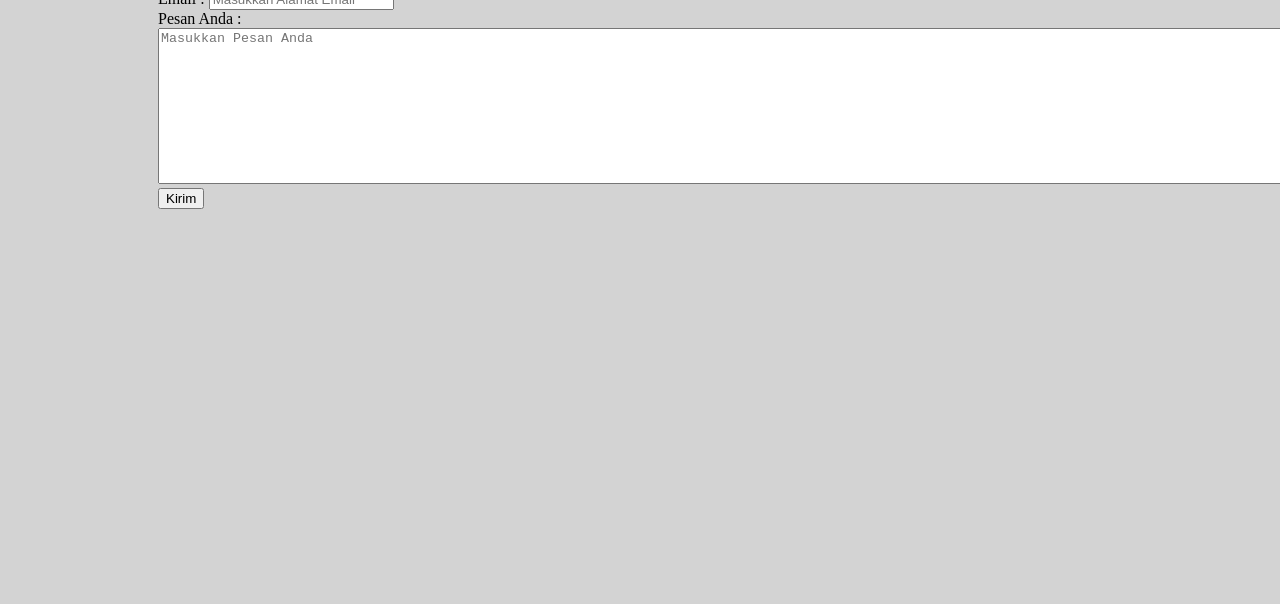
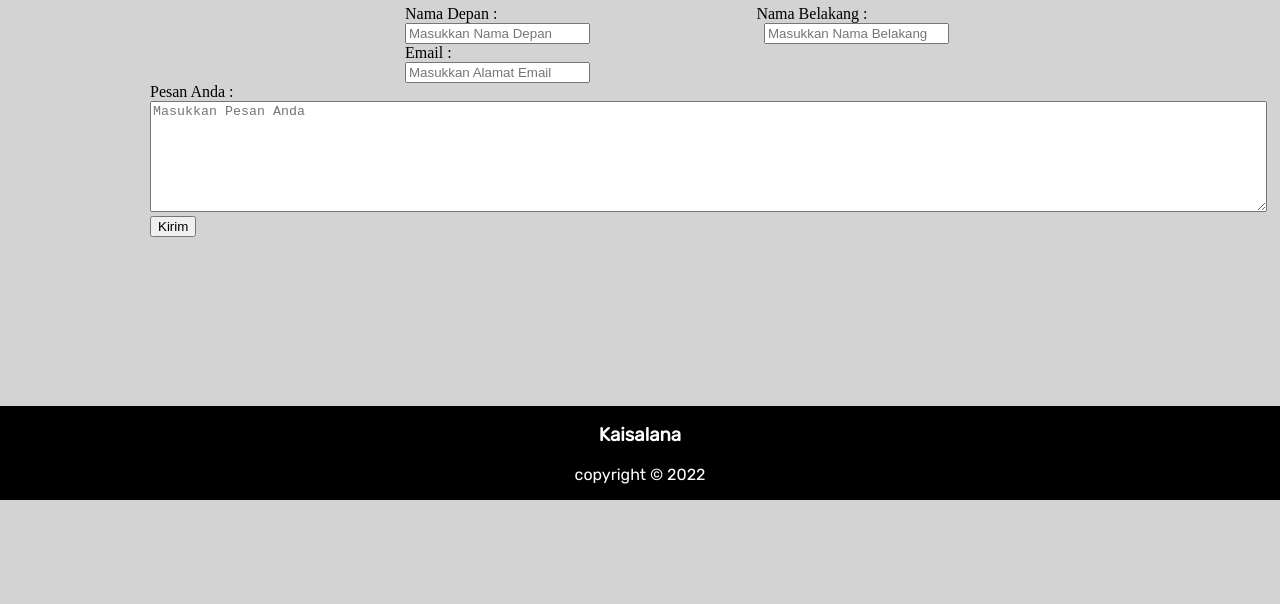
Before and after one commit to Mustafid26/pbw2022, a plain HTML site: page minggu 6/kontak.html in a window 1280 px wide. Shown: the part 196-800 px from the top of the page. Drawn offline with Linux system fonts and the light colour scheme; a web font is replaced by a local one.

Commit message:
commit lagi

```diff
--- a/minggu 6/kontak.html
+++ b/minggu 6/kontak.html
@@ -5,15 +5,25 @@
     <meta http-equiv="X-UA-Compatible" content="IE=edge">
     <meta name="viewport" content="width=device-width, initial-scale=1.0">
     <link href="https://fonts.googleapis.com/css2?family=Dela+Gothic+One&family=Ubuntu:ital,wght@1,700&display=swap" rel="stylesheet">
+    <link rel="preconnect" href="https://fonts.googleapis.com">
+    <link rel="preconnect" href="https://fonts.gstatic.com" crossorigin>
+    <link href="https://fonts.googleapis.com/css2?family=Rubik&display=swap" rel="stylesheet">
     <link rel="icon" type="image/x-icon" href="media/icon.ico">
     <title>Contact</title>
     <style>
         body {
             background-color: lightgray;
+            margin: 0px;
+            display: flex;
+            flex-direction: column;
+            justify-content: space-between;
         }
         h1 {
             text-align: center;
             font-family: 'Ubuntu';
+        }
+        h2 {
+            text-align: center;
         }
         nav a:hover{
             background-color: black;
@@ -35,12 +45,46 @@
         hr {
             width: 1000px;
         }
+        .name {
+            margin-left: 255px;
+        }
+        .lastname {
+            margin-left: 255px;
+        }
+        #lastname {
+            margin-left: 170px;
+        }
+        #name {
+            margin-left: 255px;
+        }
+        .email{
+            margin-left: 255px;
+        }
+        #email {
+            margin-left: 255px;
+        }
+        footer {
+            margin-top: 169px;
+            bottom: 0;
+            background-color: black;
+            color: white ;
+            width: 100%;
+            box-sizing: border-box;
+        }
+        h3 {
+            font-family: 'Rubik', sans-serif;
+            text-align: center;
+        }
+        .copyright{
+            font-family: 'Rubik', sans-serif;
+            text-align: center;
+        }
     </style>
 </head>
 <body>
     <nav>
         <a href="index.html">Home</a>
-        <a href="cv.pdf">Download CV</a>
+        <a href="#" onclick="window.print()">Print CV</a>
         <a href="kontak.html">Contact</a>
         <a href="about.html">About</a>
     </nav>
@@ -50,15 +94,26 @@
     <header>
         <h2>HUBUNGI AKU DENGAN CARA DI BAWAH INI</h2>
         <form name="fkontak"action="proses.php" method="post">
-            <label for="email">Email :</label>
-            <input id="email "type="email" placeholder="Masukkan Alamat Email">
+            <label class="name" for="name">Nama Depan : </label>
+            <label class="lastname" for="lastname">Nama Belakang : </label>
+            <br />
+            <input type="text" id="name" placeholder="Masukkan Nama Depan">
+            <input type="text" name="name" id="lastname" placeholder="Masukkan Nama Belakang">
+            <br />
+            <label class="email" for="email">Email :</label>
+            <br/>
+            <input id="email"type="email" placeholder="Masukkan Alamat Email">
             <br />
             <label for="pesan">Pesan Anda : </label>
             <br />
-            <textarea name="message" id="pesan" cols="139" rows="10" placeholder="Masukkan Pesan Anda"></textarea>
+            <textarea name="message" id="pesan" cols="137" rows="7" placeholder="Masukkan Pesan Anda"></textarea>
             <br />
             <input type="submit" value="Kirim">
     </form>
     </header>
+    <footer>
+        <h3>Kaisalana</h3>
+        <p class="copyright">copyright &copy; 2022</p>
+    </footer>
 </body>
 </html>
```
Also changed, not shown: minggu 6/about.html (+28 -1 lines), minggu 6/index.html (+26 -1 lines).
